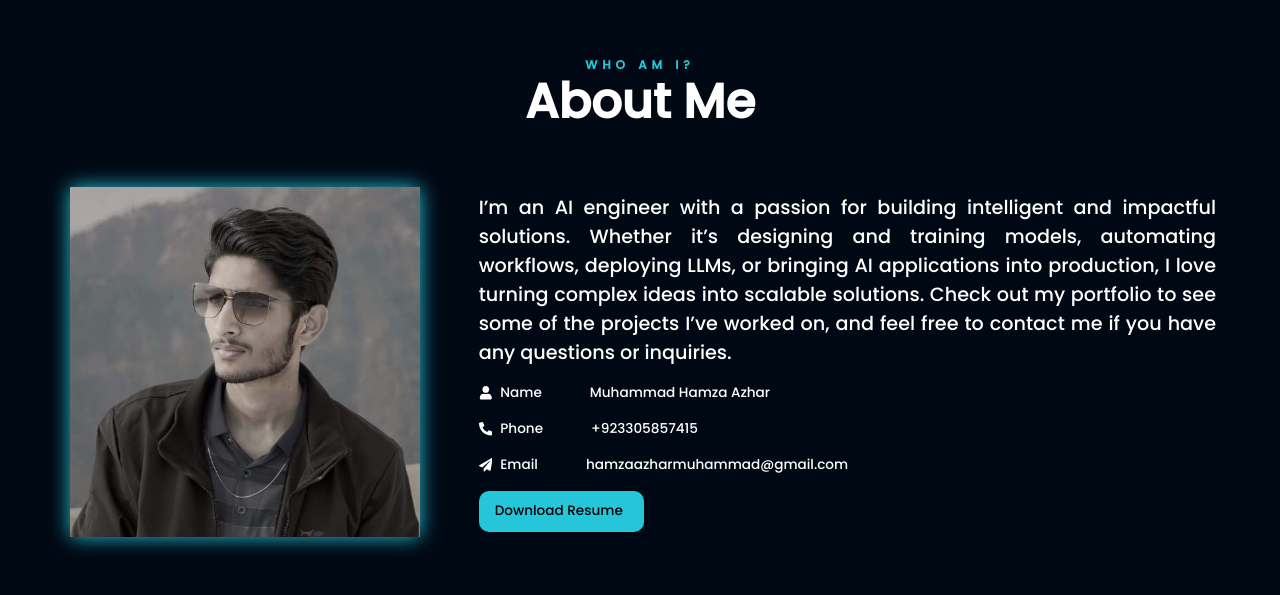
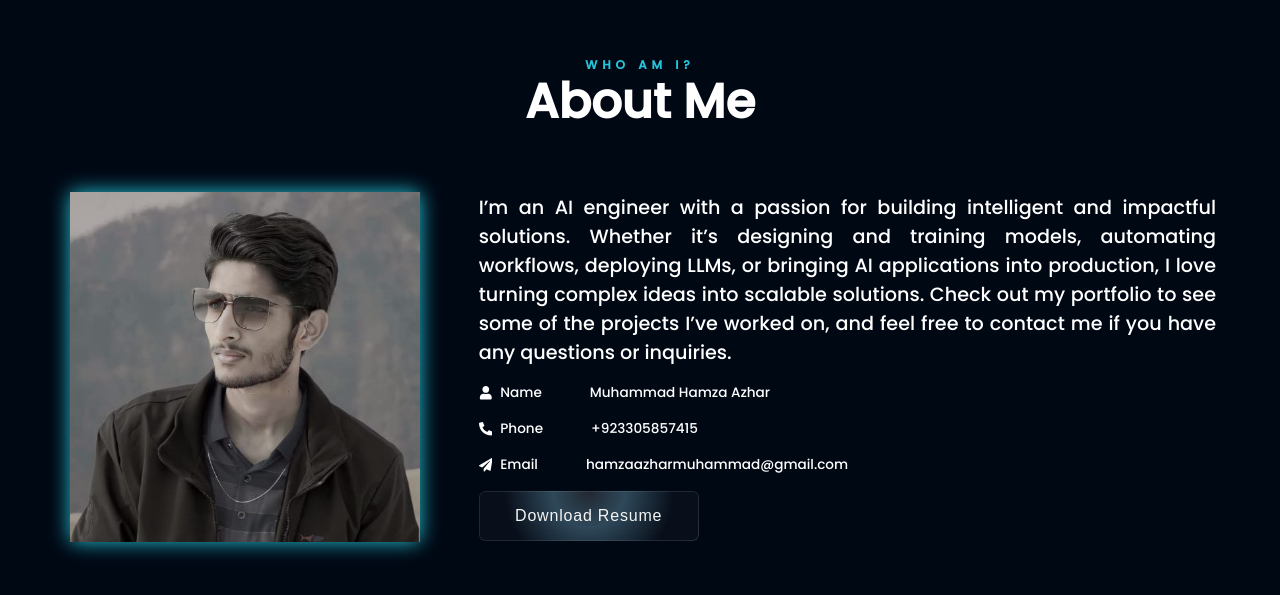
Before and after one commit to muhammadhamzaazhar/Portfolio, a React (Vite) app: page / in a window 1280 px wide. Shown: the part 861-1456 px from the top of the page. Built offline with nearby package versions, Linux system fonts and the light colour scheme; a web font is replaced by a local one.

Commit message:
updating index.css, skills, about, home section styles

```diff
--- a/src/components/about/about.component.jsx
+++ b/src/components/about/about.component.jsx
@@ -62,10 +62,58 @@ const About = () => {
           <motion.a
             href={resumePDF}
             download=""
-            whileHover={{ scale: 1.1 }}
-            transition={{ duration: 0.3 }}
+            initial={{ "--x": "100%", scale: 1 }}
+            animate={{ "--x": "-100%" }}
+            whileTap={{ scale: 0.97 }}
+            transition={{
+              repeat: Infinity,
+              repeatType: "loop",
+              repeatDelay: 1,
+              type: "spring",
+              stiffness: 20,
+              damping: 15,
+              mass: 2,
+              scale: {
+                type: "spring",
+                stiffness: 10,
+                damping: 5,
+                mass: 0.1,
+              },
+            }}
+            className="radial-gradient"
+            style={{
+              color: "#1e293b",
+              padding: "1rem 1.5rem",
+              borderRadius: "0.375rem",
+              position: "relative",
+              display: "inline-block",
+              textDecoration: "none",
+              width: "220px",
+            }}
           >
-            Download Resume
+            <span
+              className="linear-mask"
+              style={{
+                color: "#f5f5f5",
+                letterSpacing: "0.05em",
+                fontWeight: 300,
+                display: "block",
+                position: "relative",
+                textAlign: "center",
+              }}
+            >
+              Download Resume
+            </span>
+            <span
+              className="linear-overlay"
+              style={{
+                display: "block",
+                position: "absolute",
+                inset: 0,
+                borderRadius: "0.375rem",
+                padding: "1px",
+              }}
+            />
           </motion.a>
         </motion.div>
       </div>
--- a/src/components/about/about.styles.scss
+++ b/src/components/about/about.styles.scss
@@ -65,15 +65,46 @@
       }
     }
 
-    a {
-      text-decoration: none;
-      color: #000;
-      background: #26c6da;
-      padding: 0.65rem 1rem;
-      border-radius: 10px;
-      font-size: 0.85rem;
-      text-transform: capitalize;
-      width: 165px;
+    .radial-gradient {
+      background: radial-gradient(
+          circle at 50% 0%,
+          rgba(255, 255, 255, 0.1) 0%,
+          rgba(135, 206, 235, 0.3) 30%,
+          transparent 70%
+        ),
+        rgba(255, 255, 255, 0.03);
+      backdrop-filter: blur(12px);
+      -webkit-backdrop-filter: blur(12px);
+    }
+
+    .linear-mask {
+      mask-image: linear-gradient(
+        -75deg,
+        white calc(var(--x) + 20%),
+        transparent calc(var(--x) + 30%),
+        white calc(var(--x) + 100%)
+      );
+      -webkit-mask-image: linear-gradient(
+        -75deg,
+        white calc(var(--x) + 20%),
+        transparent calc(var(--x) + 30%),
+        white calc(var(--x) + 100%)
+      );
+    }
+
+    .linear-overlay {
+      background-image: linear-gradient(
+        -75deg,
+        rgba(var(--overlay-color), 0.1) calc(var(--x) + 20%),
+        rgba(var(--overlay-color), 0.5) calc(var(--x) + 25%),
+        rgba(var(--overlay-color), 0.1) calc(var(--x) + 100%)
+      );
+      mask: linear-gradient(black, black) content-box,
+        linear-gradient(black, black);
+      -webkit-mask: linear-gradient(black, black) content-box,
+        linear-gradient(black, black);
+      mask-composite: exclude;
+      -webkit-mask-composite: xor;
     }
   }
 }
--- a/src/components/home/home.styles.scss
+++ b/src/components/home/home.styles.scss
@@ -109,7 +109,7 @@
     overflow: hidden;
     position: relative;
     top: -20px;
-    animation: morph 8s ease-in-out infinite;
+    animation: morph 25s ease-in-out infinite;
     backdrop-filter: blur(10px);
     border: 7px solid rgba(170, 170, 187, 0.1);
     background-clip: padding-box;
@@ -148,13 +148,22 @@
 
   @keyframes morph {
     0% {
-      border-radius: 42% 58% 36% 64% / 52% 33% 67% 48%;
+      border-radius: 30% 70% 70% 30% / 30% 30% 70% 70%;
     }
-    50% {
-      border-radius: 58% 42% 64% 36% / 33% 52% 48% 67%;
+    20% {
+      border-radius: 65% 35% 40% 60% / 55% 45% 35% 65%;
+    }
+    40% {
+      border-radius: 45% 55% 60% 40% / 40% 60% 50% 50%;
+    }
+    60% {
+      border-radius: 75% 25% 35% 65% / 35% 70% 30% 65%;
+    }
+    80% {
+      border-radius: 35% 65% 50% 50% / 70% 35% 65% 30%;
     }
     100% {
-      border-radius: 42% 58% 36% 64% / 52% 33% 67% 48%;
+      border-radius: 30% 70% 70% 30% / 30% 30% 70% 70%;
     }
   }
 
--- a/src/components/skills/skills.styles.scss
+++ b/src/components/skills/skills.styles.scss
@@ -21,7 +21,6 @@
     box-shadow: 0 8px 20px rgba(0, 0, 0, 0.2);
     overflow: hidden;
 
-    /* subtle glass layer */
     &::before {
       content: "";
       position: absolute;
@@ -34,13 +33,9 @@
     }
 
     &:hover {
-      background-position: right center; /* animate gradient */
+      background-position: right center;
       transform: translateY(-2px) scale(1.03);
       box-shadow: 0 12px 30px rgba(0, 0, 0, 0.25);
-
-      // &::before {
-      //   opacity: 1; /* show frosty layer on hover */
-      // }
     }
 
     &:active {
--- a/src/index.css
+++ b/src/index.css
@@ -1,3 +1,9 @@
+:root {
+  --radial-gradient-background: 250, 250, 250;
+  --solid-color-background: 15, 15, 15;
+  --overlay-color: 255, 255, 255;
+}
+
 a {
   font-weight: 500;
   color: #646cff;
@@ -33,10 +39,6 @@ button {
   transition: border-color 0.25s;
 }
 
-/* button:hover {
-  border-color: #646cff;
-} */
-
 @media (prefers-color-scheme: light) {
   :root {
     color: #213547;
```
